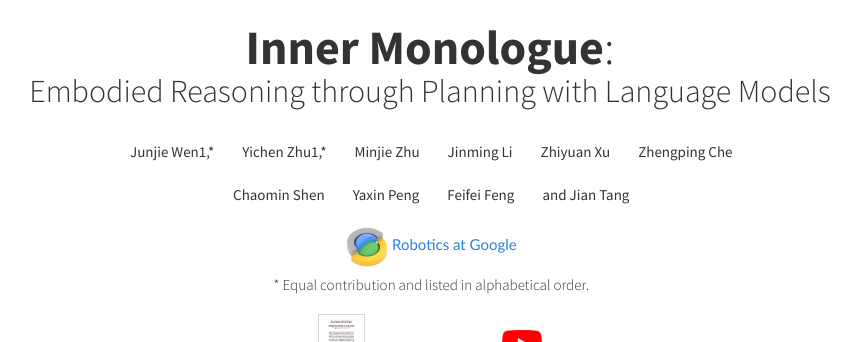
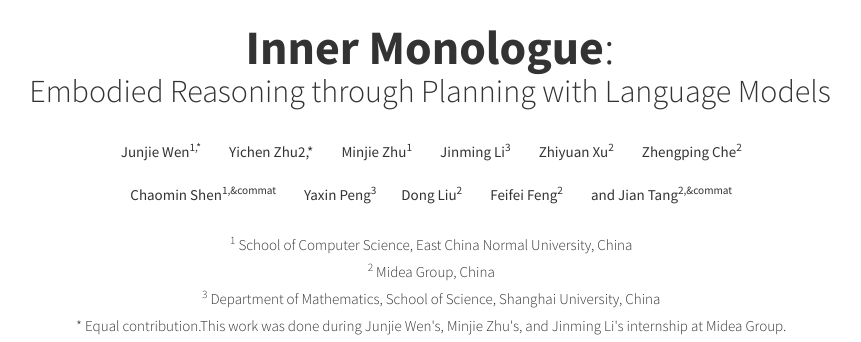
Before and after one commit to oci-robotics/oci-robotics.github.io, a plain HTML site: page index.html in a window 1280 px wide. Shown: the top 342 px of the page, without its empty margins (210-1071 px from the left). Drawn offline with nearby package versions, Linux system fonts and the light colour scheme; some packages are replaced by stand-ins of ours; a script that the page names is missing.

Commit message:
update authority

```diff
--- a/index.html
+++ b/index.html
@@ -65,14 +65,17 @@
                <ul class="list-inline">
                 <br>
 
-<li>Junjie Wen1,*</li> <li>Yichen Zhu1,*</li> <li>Minjie Zhu</li> <li>Jinming Li</li> <li>Zhiyuan Xu</li>
-<li>Zhengping Che</li> <br><br><li>Chaomin Shen</li> <li>Yaxin Peng</li> <li>Feifei Feng</li>
-<li>and Jian Tang</li>
+<li>Junjie Wen<sup>1,*</sup></li> <li>Yichen Zhu</sup>2,*<sup></li> <li>Minjie Zhu<sup>1</sup></li> <li>Jinming Li<sup>3</sup></li> <li>Zhiyuan Xu<sup>2</sup></li>
+<li>Zhengping Che<sup>2</sup></li> <br><br><li>Chaomin Shen<sup>1,&commat</sup></li> <li>Yaxin Peng<sup>3</sup></li><li>Dong Liu<sup>2</sup></li> <li>Feifei Feng<sup>2</sup></li>
+<li>and Jian Tang<sup>2,&commat</sup></li>
 
                 <br><br>
-                    <a href="http://g.co/robotics">
-                    <img src="img/robotics-at-google.png" height="40px"> Robotics at Google</a> <br>
-                    <h5> * Equal contribution and listed in alphabetical order. </h5>
+                    <!-- <a href="http://g.co/robotics">
+                    <img src="img/robotics-at-google.png" height="40px"> Robotics at Google</a> <br> -->
+                    <h5><sup>1</sup> School of Computer Science, East China Normal University, China</h5>
+                    <h5><sup>2</sup> Midea Group, China</h5>
+                    <h5><sup>3</sup> Department of Mathematics, School of Science, Shanghai University, China</h5>
+                    <h5> * Equal contribution.This work was done during Junjie Wen's, Minjie Zhu's, and Jinming Li's internship at Midea Group. </h5>
                 </ul>
             </div>
         </div>
```
